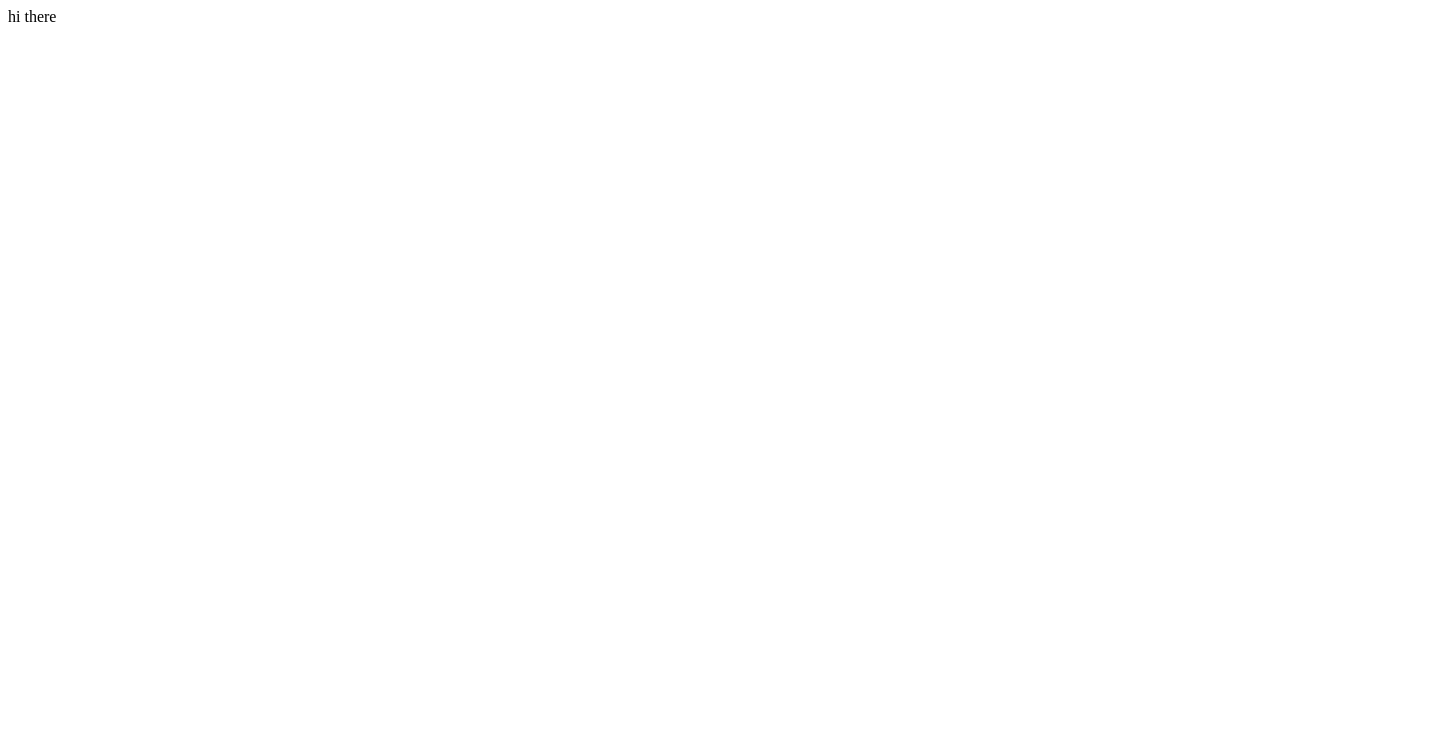
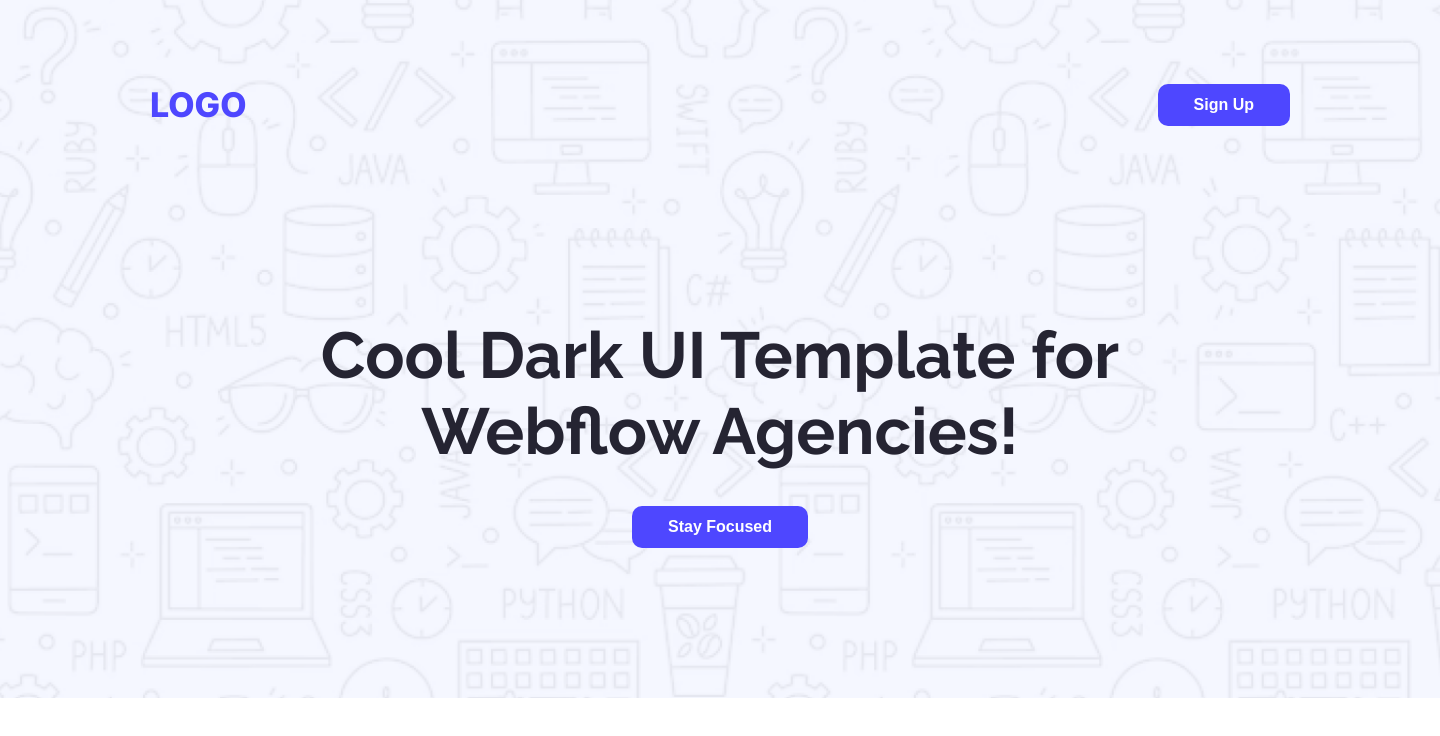
Before and after one commit to susmitaomi991/Bl-2A01--landing-launchpad, a plain HTML site: page index.html in a window 1280 px wide. Shown: the whole page, 1440 px wide, since content can reach past the window. Drawn offline with Linux system fonts and the light colour scheme.

Commit message:
header design

```diff
--- a/index.html
+++ b/index.html
@@ -1,11 +1,40 @@
 <!DOCTYPE html>
 <html lang="en">
-<head>
-    <meta charset="UTF-8">
-    <meta name="viewport" content="width=hi, initial-scale=1.0">
-    <title>Document</title>
-</head>
-<body>
-    hi there
-</body>
+  <head>
+    <meta charset="UTF-8" />
+    <meta name="viewport" content="width=device-width, initial-scale=1.0" />
+    <title>First Assignment</title>
+    <link rel="preconnect" href="https://fonts.googleapis.com" />
+    <link rel="preconnect" href="https://fonts.gstatic.com" crossorigin />
+    <link
+      href="https://fonts.googleapis.com/css2?family=Inter:ital,opsz,wght@0,14..32,100..900;1,14..32,100..900&display=swap"
+      rel="stylesheet"
+    />
+    <link rel="preconnect" href="https://fonts.googleapis.com" />
+    <link rel="preconnect" href="https://fonts.gstatic.com" crossorigin />
+    <link
+      href="https://fonts.googleapis.com/css2?family=Inter:ital,opsz,wght@0,14..32,100..900;1,14..32,100..900&family=Raleway:ital,wght@0,100..900;1,100..900&display=swap"
+      rel="stylesheet"
+    />
+
+    <link rel="stylesheet" href="style.css" />
+  </head>
+
+  <body class="inter-normal main">
+    <header class="header">
+      <nav>
+        <h3 class="nav-logo logo-colour">LOGO</h3>
+      <a href=""><button class="btn-primary">Sign Up</button></a>
+      </nav>
+      <div class="banner">
+
+        <h1 class="banner-title dark-1 raleway-heading">Cool Dark UI Template for</h1>
+        <h1 class="banner-title dark-1 raleway-heading">Webflow Agencies!</h1>
+        <button class="btn-primary banner-btn">Stay Focused</button>
+
+      </div>
+    </header>
+
+
+  </body>
 </html>
--- /dev/null
+++ b/style.css
@@ -0,0 +1,85 @@
+.inter-normal {
+  font-family: "Inter", sans-serif;
+  font-optical-sizing: auto;
+  font-style: normal;
+  font-variation-settings: "wdth" 100;
+}
+.raleway-heading {
+  font-family: "Raleway", sans-serif;
+  font-optical-sizing: auto;
+  font-weight: 800;
+  font-style: normal;
+}
+
+/*Shared style */
+.logo-colour {
+  color: #4e47ff;
+}
+
+.btn-primary {
+  background-color: #4e47ff;
+  font-weight: bold;
+  font-size: 16px;
+  color: white;
+  padding: 12px 36px;
+  border-radius: 10px;
+  border: none;
+}
+
+.dark-1 {
+  color: #252432;
+}
+
+.dark-2 {
+  color: #252432;
+}
+
+/* Nav styles */
+nav {
+  display: flex;
+  align-items: center;
+  justify-content: space-between;
+  padding: 50px 150px 158px 150px;
+}
+
+.nav-logo {
+  font-weight: 800;
+  font-size: 34px;
+}
+
+/*Main Style*/
+.main {
+  max-width: 1440px;
+  margin: 0 auto;
+  text-align: center;
+}
+
+/*Header design*/
+
+.header {
+  background-image: url(Assets/Hero-bg.png);
+  background-repeat: no-repeat;
+  background-size: cover;
+  background-position: center;
+  width: 1440px;
+  height: 698px;
+}
+
+/* Banner Styles */
+
+.banner {
+  text-align: center;
+}
+.banner-title {
+  display: block;
+  font-weight: bold;
+  font-size: 65px;
+  width: 905px;
+  height: 237;
+  margin: auto;
+  line-height: auto;
+}
+
+.banner-btn {
+  margin: 37px;
+}
```
Also changed, not shown: index.css (deleted).
